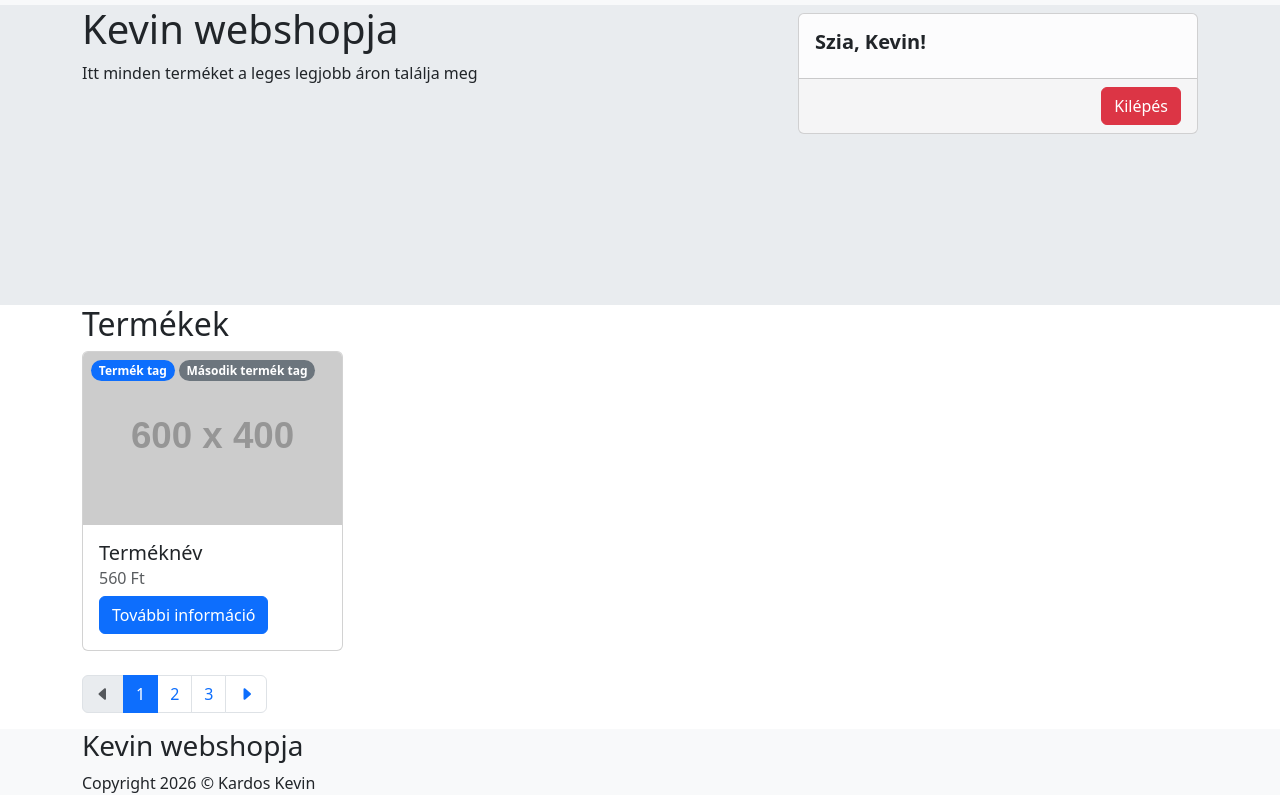
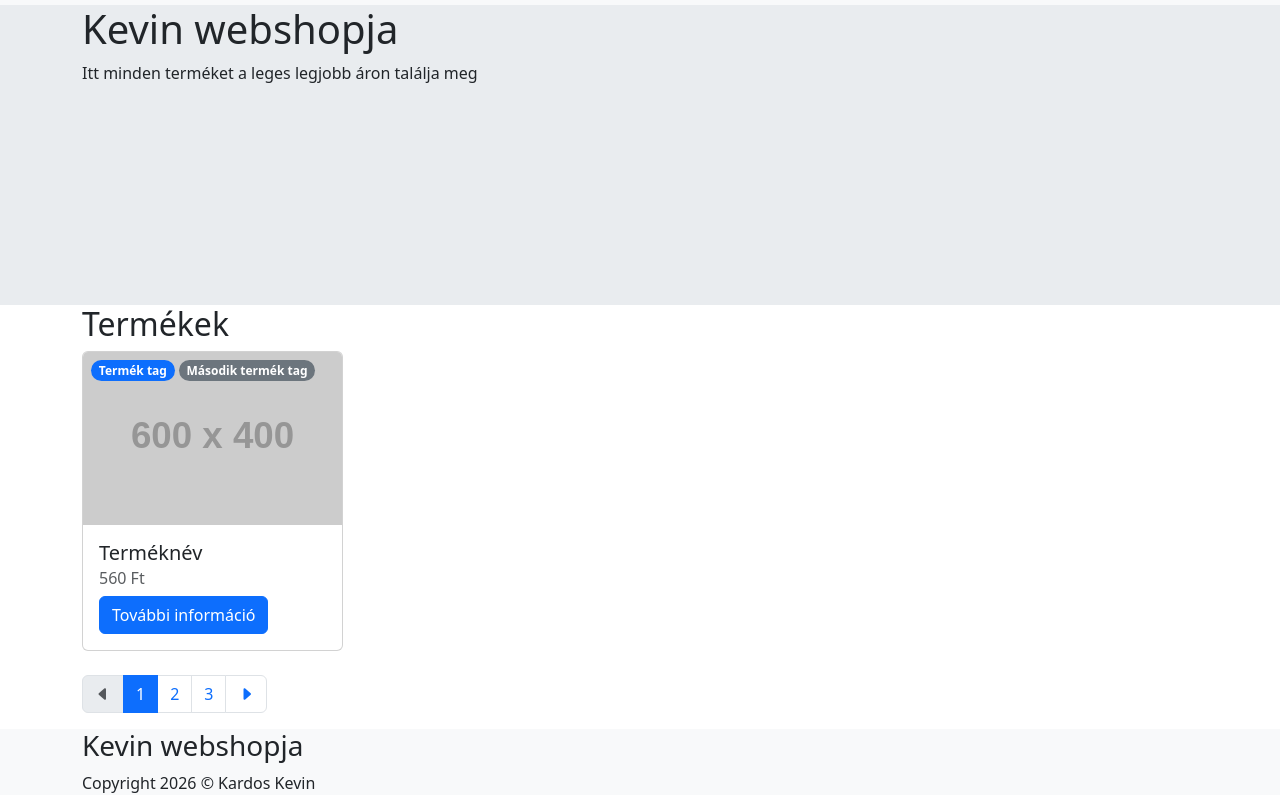
Before and after one commit to c1karkev/bolt-fullstack-project, a plain HTML site: page frontend/index.html in a window 1280 px wide. Shown: the part 61-872 px from the top of the page. Drawn offline with nearby package versions, Linux system fonts and the light colour scheme; no server answers; placeholder pictures from the web are drawn by us.

Commit message:
fix user ui not hidden by default

```diff
--- a/frontend/index.html
+++ b/frontend/index.html
@@ -27,7 +27,7 @@
     </style>
 </head>
 
-<body>
+<body class="min-vh-100">
     <nav class="navbar navbar-expand-md bg-body-tertiary">
         <div class="container-md">
             <a href="/" class="navbar-brand">Webshop</a>
@@ -73,7 +73,7 @@
                             <p class="align-self-center my-0 d-md-none d-lg-block">Profile name</p>
                         </a>
                         <div id="profileCard" class="position-absolute bg-light-subtle end-0 card my-3"
-                            style="width: 400px;">
+                            style="width: 400px; display: none;">
                             <div class="card-body">
                                 <h5 class="card-title fw-semibold">Szia, Kevin!</h5>
                             </div>
```
